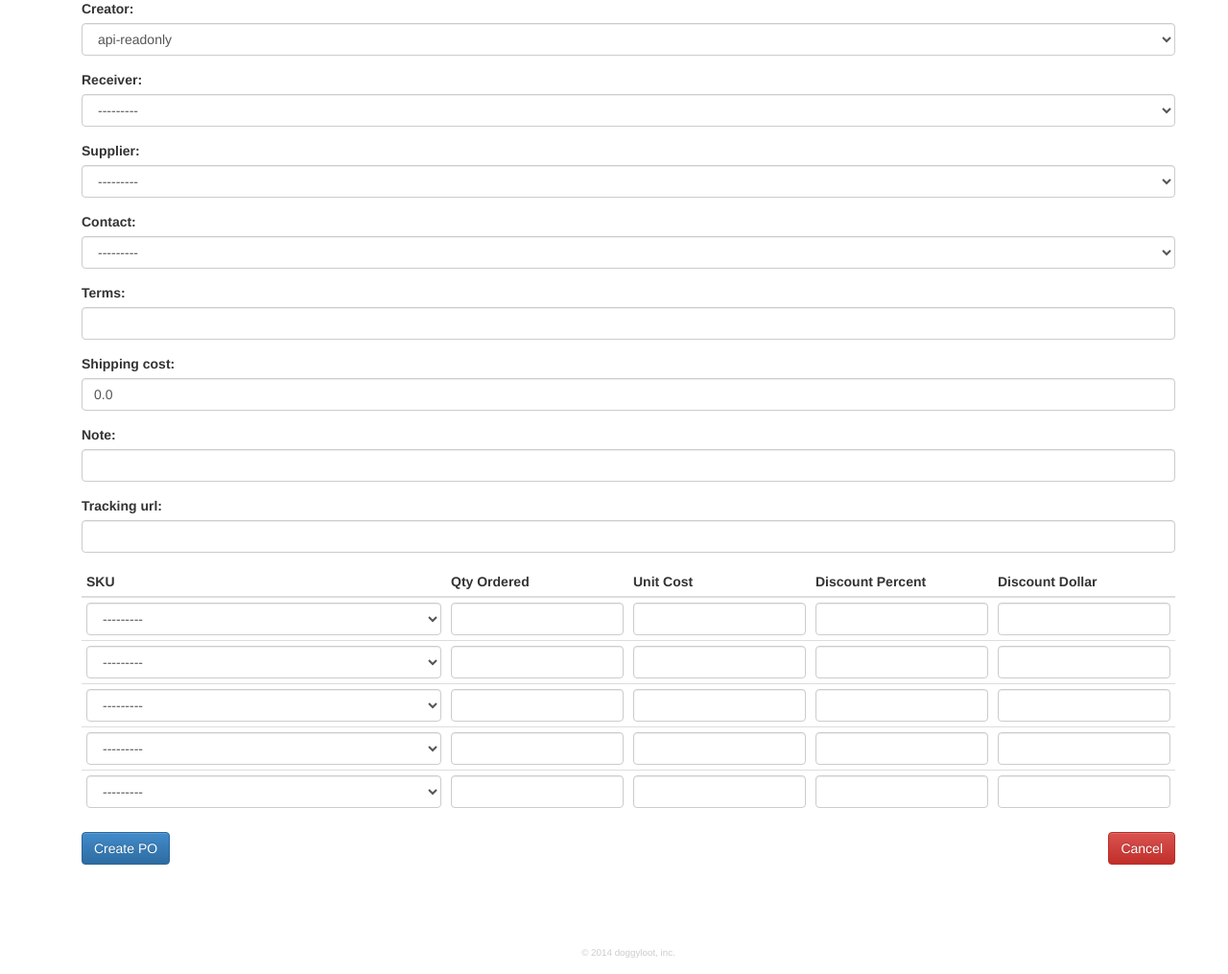
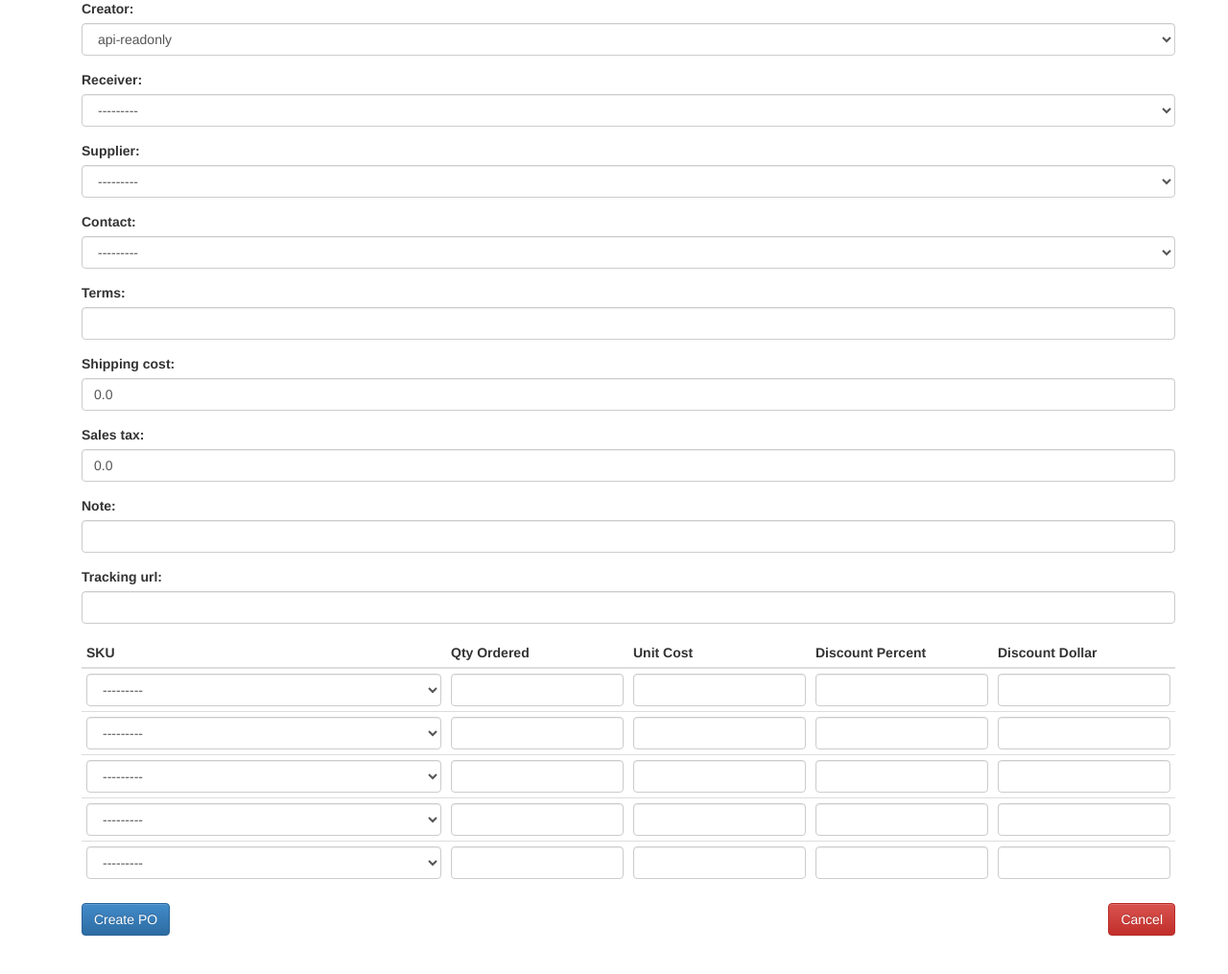
Before and after one commit to vforgione/dodger, a Django app: page /purchase_orders/create/ in a window 1280 px wide. Shown: the part 127-1142 px from the top of the page at 96% size. Run offline with Django 3.2, Linux system fonts and the light colour scheme; a user stored in the database is signed in; data comes from the database, SQL or seed files in the repository; data that the repository does not hold is empty; parts of the project's set-up code (start-up, migrations or seed data) failed here and were passed over; some libraries are stand-ins or nearby versions.

Commit message:
added sales tax attr to po model -- closed #44

```diff
--- a/app/api.py
+++ b/app/api.py
@@ -260,6 +260,7 @@ class PurchaseOrderResource(ModelResource):
             'tracking_url': ALL,
             'total_cost': ALL,
             'shipping_cost': ALL,
+            'sales_tax': ALL,
         }
         authentication = ApiKeyAuthentication()
         authorization = DjangoAuthorization()
--- a/app/forms.py
+++ b/app/forms.py
@@ -198,7 +198,8 @@ class PurchaseOrderForm(forms.ModelForm):
 
     class Meta:
         model = PurchaseOrder
-        fields = ('creator', 'receiver', 'supplier', 'contact', 'terms', 'shipping_cost', 'note', 'tracking_url')
+        fields = ('creator', 'receiver', 'supplier', 'contact', 'terms', 'shipping_cost', 'sales_tax',
+          'note', 'tracking_url')
         widgets = {
             'creator': forms.Select(attrs={'class': 'form-control creator'}),
             'supplier': forms.Select(attrs={'class': 'form-control supplier'}),
@@ -207,7 +208,8 @@ class PurchaseOrderForm(forms.ModelForm):
             'terms': forms.TextInput(attrs={'class': 'form-control terms'}),
             'note': forms.TextInput(attrs={'class': 'form-control note'}),
             'tracking_url': forms.TextInput(attrs={'class': 'form-control note'}),
-            'shipping_cost': forms.TextInput(attrs={'class': 'form-control note'}),
+            'shipping_cost': forms.TextInput(attrs={'class': 'form-control shipping_cost'}),
+            'sales_tax': forms.TextInput(attrs={'class': 'form-control sales_tax'}),
         }
 
 
--- a/app/models.py
+++ b/app/models.py
@@ -258,7 +258,8 @@ class PurchaseOrder(models.Model):
     created = models.DateTimeField(auto_now_add=True)
     terms = models.CharField(max_length=255)
     tracking_url = models.CharField(max_length=512, blank=True, null=True)
-    shipping_cost = models.FloatField(default=0.00)
+    shipping_cost = models.FloatField(default=0.0)
+    sales_tax = models.FloatField(default=0.0)
 
     def get_absolute_url(self):
         return reverse('app:purchase_order__view', args=[str(self.pk)])
@@ -282,7 +283,7 @@ class PurchaseOrder(models.Model):
         return True
 
     def _total_cost(self):
-        return sum([li.total_cost for li in self.purchaseorderlineitem_set.all()]) + self.shipping_cost
+        return sum([li.total_cost for li in self.purchaseorderlineitem_set.all()]) + self.shipping_cost + self.sales_tax
     total_cost = property(_total_cost)
 
     def __str__(self):
--- a/app/templates/app/purchase_order__table.html
+++ b/app/templates/app/purchase_order__table.html
@@ -106,7 +106,8 @@
 <thead>
   <tr>
     <th>ID</th><th>Date Created</th><th>DAT Member</th><th>Supplier</th><th>Contact</th><th>Receiver</th>
-    <th>Terms</th><th>Shipping Cost</th><th>Total Cost</th><th>Note</th><th>Tracking URL</th><th>Shipments</th>
+    <th>Terms</th><th>Shipping Cost</th><th>Sales Tax</th><th>Total Cost</th><th>Note</th><th>Tracking URL</th>
+    <th>Shipments</th>
   </tr>
 </thead>
 <tbody>
@@ -120,6 +121,7 @@
     <td>{{ po.receiver.name }}</td>
     <td>{{ po.terms }}</td>
     <td>${{ po.shipping_cost|floatformat:2 }}</td>
+    <td>${{ po.sales_tax|floatformat:2 }}</td>
     <td>${{ po.total_cost|floatformat:2 }}</td>
     <td>{{ po.note|default:"-"|safe }}</td>
     <td>{{ po.tracking_url|default:"-"|safe }}</td>
--- a/app/templates/app/purchase_order__view.html
+++ b/app/templates/app/purchase_order__view.html
@@ -16,6 +16,7 @@
   <tr><th>Date Created</th><td>{{ po.created }}</td></tr>
   <tr><th>Tracking URL</th><td>{{ po.tracking_url|default:"-"|safe }}</td></tr>
   <tr><th>Shipping Cost</th><td>${{ po.shipping_cost|floatformat:2 }}</td></tr>
+  <tr><th>Sales Tax</th><td>${{ po.sales_tax|floatformat:2 }}</td></tr>
   <tr><th>Shipments</th><td>
     {% if po.shipment_set.all|length %}
     {% for ship in po.shipment_set.all %}
--- a/app/views.py
+++ b/app/views.py
@@ -796,13 +796,13 @@ def purchase_order__export(request):
     writer = csv.writer(response)
     writer.writerow([
         'id', 'date created', 'dat member', 'supplier', 'contact', 'receiver', 'terms',
-        'shipping_cost', 'total_cost', 'note', 'shipment ids', 'tracking url'
+        'shipping_cost', 'sales_tax', 'total_cost', 'note', 'shipment ids', 'tracking url'
     ])
 
     for po in pos:
         writer.writerow([
             po.id, po.created.strftime('%m/%d/%Y'), po.creator.username, po.supplier.name, po.contact.name,
-            po.receiver.name, po.terms, po.shipping_cost, po.total_cost,
+            po.receiver.name, po.terms, po.shipping_cost, po.sales_tax, po.total_cost,
             po.note, ', '.join([str(s.id) for s in po.shipment_set.all()]), po.tracking_url
         ])
 
```
Also changed, not shown: app/templates/app/purchase_order__print.html (+6 -2 lines), app/migrations/0008_auto__add_field_purchaseorder_sales_tax.py (added).
